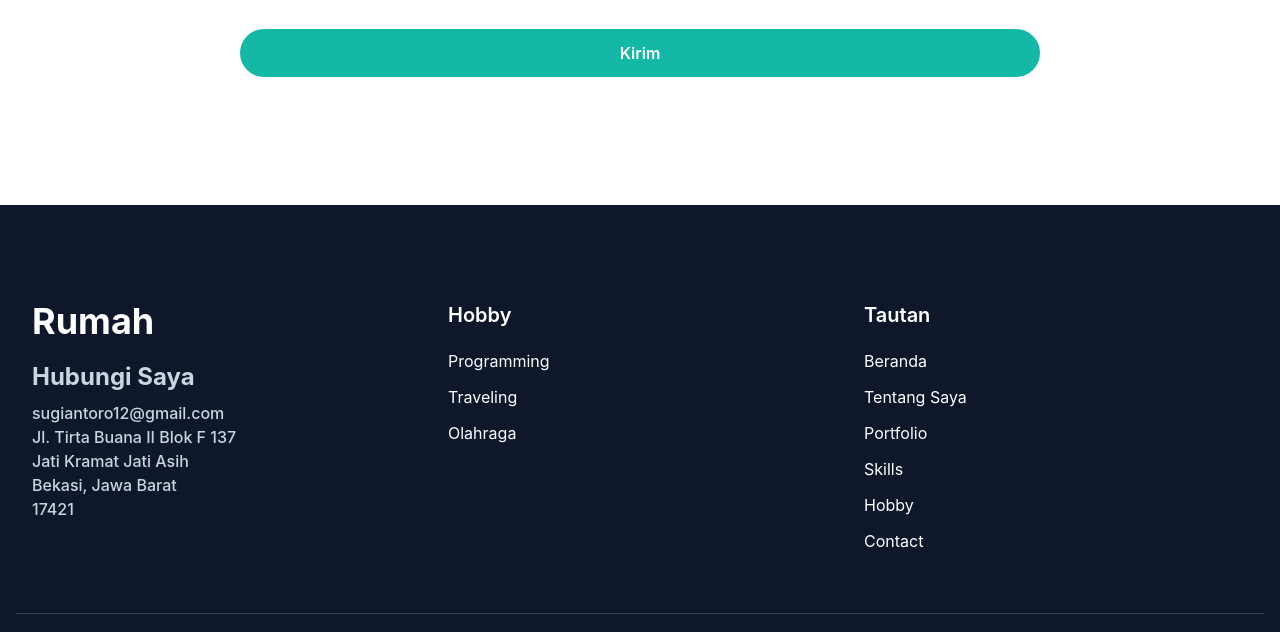
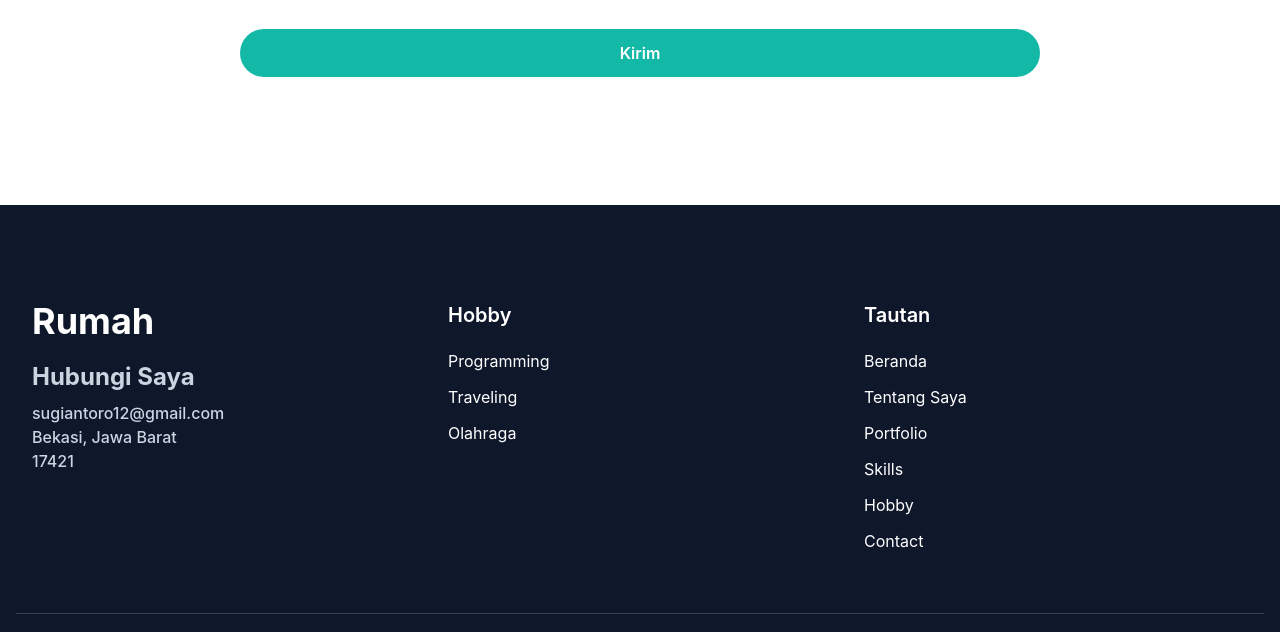
Before and after one commit to dodysugiantoro/portofolio-tailwind-css, a website: page index.html in a window 1280 px wide. Shown: the part 5772-6404 px from the top of the page. Drawn offline with Linux system fonts and the light colour scheme.

Commit message:
Update index.html
Update alamat

```diff
--- a/index.html
+++ b/index.html
@@ -329,8 +329,6 @@
                     <h2 class="font-bold text-4xl text-white mb-5">Rumah</h2>
                     <h3 class="font-bold text-2xl mb-2">Hubungi Saya</h3>
                     <p>sugiantoro12@gmail.com</p>
-                    <p>Jl. Tirta Buana II Blok F 137</p>
-                    <p>Jati Kramat Jati Asih</p>
                     <p>Bekasi, Jawa Barat</p>
                     <p>17421</p>
                 </div>
```
